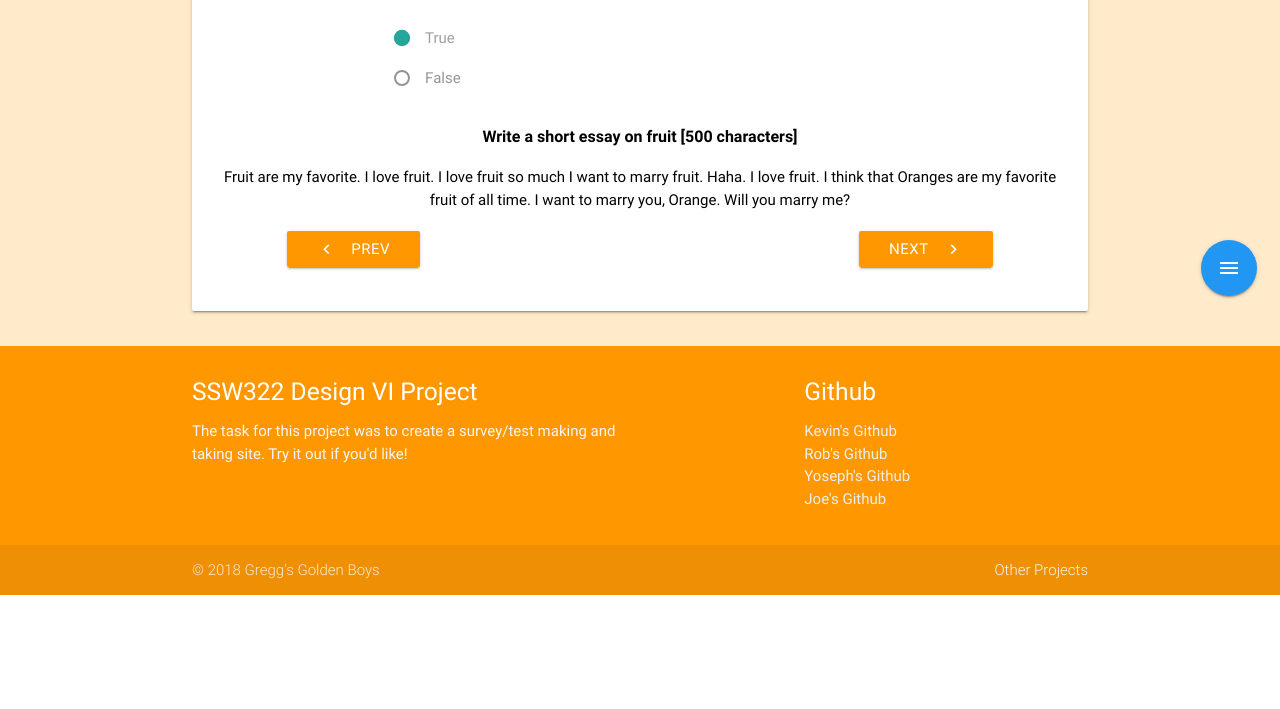
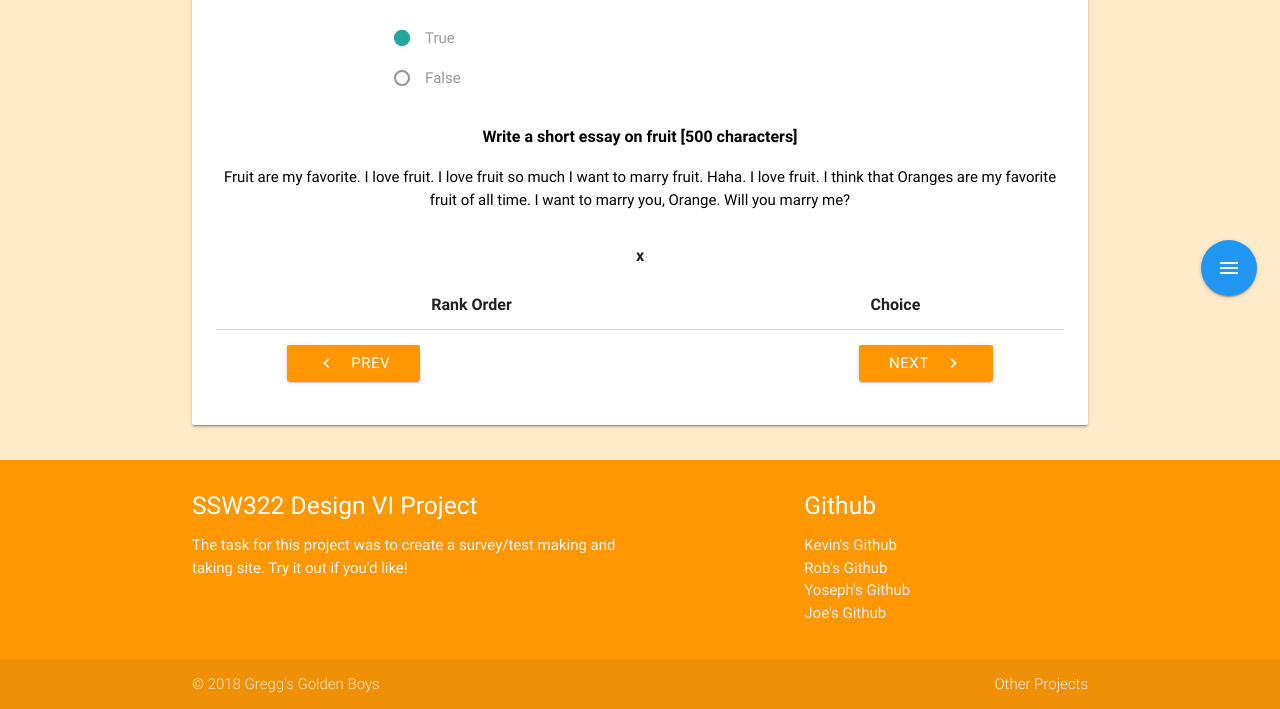
Before and after one commit to khockenj/ssw322, a Flask app: template flasr/templates/view.html in a window 1280 px wide. Shown: the part 481-1190 px from the top of the page. Before the commit the page ends 1076 px from the top, so only its background shows below. Run offline with Flask 2, Linux system fonts and the light colour scheme; the template is opened without the code that fills it: most values are stand-ins (such as "Sample title", 1, 10 or a date in 2020); lists and menus that the app fills with data are empty; some libraries are stand-ins or nearby versions.

Commit message:
Added viewable ranking question

```diff
--- a/flasr/main.py
+++ b/flasr/main.py
@@ -228,7 +228,7 @@ def view():
 			answer = None
 		elif i.q_type == "R":
 			answer = aList[counterForaList]
-			options = i.options
+			options = i.choices
 		elif i.q_type == "MC":
 			answer = aList[counterForaList]
 			choices = i.choices
--- a/flasr/templates/view.html
+++ b/flasr/templates/view.html
@@ -153,6 +153,19 @@
 			<form id='sa'>
 			<div id='qLocation'><p style="text-align:center; font-weight: bold; font-size:medium; padding-bottom:2%;">Write a short essay on fruit [500 characters]</p></div>
 			<div class='col s12 center-align'>Fruit are my favorite. I love fruit. I love fruit so much I want to marry fruit. Haha. I love fruit. I think that Oranges are my favorite fruit of all time. I want to marry you, Orange. Will you marry me?</div></form></div>
+
+      <!--Ranking-->
+      <form id='r'>
+        <table id='r' class="centered">
+          <thead>
+            <th colspan='2'> {{ passedQ }} </th>
+            <tr>
+              <th>Rank Order</th>
+              <th>Choice</th>
+            </tr>
+          </table>
+        </form>
+
               <!--Next Button-->
               <div class='row'>
 			  <span class='container left-align' style="padding-right:25%;">
@@ -221,5 +234,10 @@ var ans = "{{ passedAns }}";
 choices.forEach(function(x, i) {
 	$("table#m").append("<tr><td style='text-align:center;'>" + x + "</td><td style='text-align:center;'>" + matches[i] + "</td></tr>");
 });
+
+choices.forEach(function(x, i) {
+	$("table#r").append("<tr><td style='text-align:center;'>"+(i+1)+"</td><td style='text-align:center;'>" + x + "</td></tr>");
+});
+
 </script>
 </html>
```
